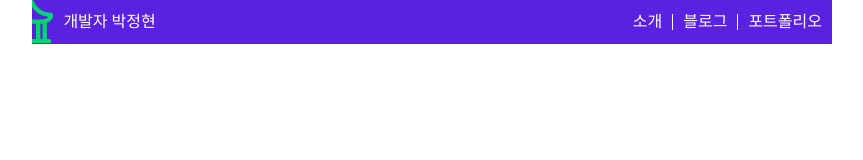
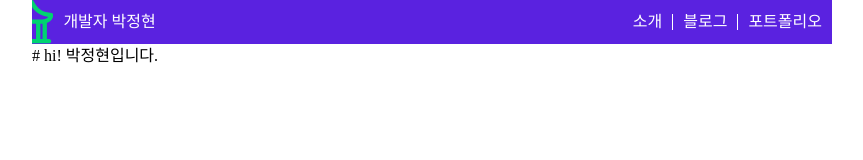
Before and after one commit to junghyunbak/junghyunbak, a Next.js app: page / in a window 1280 px wide. Shown: the top 160 px of the page, without its empty margins (208-1071 px from the left). Built offline with nearby package versions, Linux system fonts and the light colour scheme; a web font is replaced by a local one.

Commit message:
chore: 마크다운 파일 불러올 수 있도록 설정

```diff
--- a/next.config.mjs
+++ b/next.config.mjs
@@ -4,6 +4,11 @@ const nextConfig = {
     config.module.rules.push({
       test: /\.svg$/,
       use: ["@svgr/webpack"],
+    });
+
+    config.module.rules.push({
+      test: /\.md$/,
+      use: "raw-loader",
     });
 
     return config;
--- a/package.json
+++ b/package.json
@@ -14,6 +14,7 @@
     "next": "14.1.0",
     "parse-link-header": "^2.0.0",
     "postcss": "^8.4.33",
+    "raw-loader": "^4.0.2",
     "react": "^18",
     "react-dom": "^18",
     "react-markdown": "^9.0.1",
--- a/src/app/page.tsx
+++ b/src/app/page.tsx
@@ -1,3 +1,5 @@
+import markdown from "@/docs/about.md";
+
 export default function Home() {
-  return <main></main>;
+  return <main>{markdown}</main>;
 }
--- /dev/null
+++ b/src/docs/about.md
@@ -0,0 +1,4 @@
+
+# hi!
+
+박정현입니다.
--- /dev/null
+++ b/src/types/md.d.ts
@@ -0,0 +1 @@
+declare module "*.md";
```
Also changed, not shown: .pnp.cjs, 2 other files (tests, documents, lock files or other folders).
